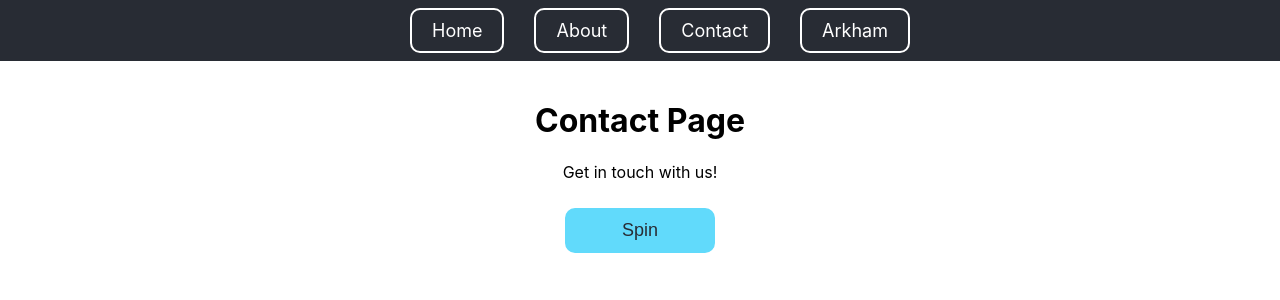
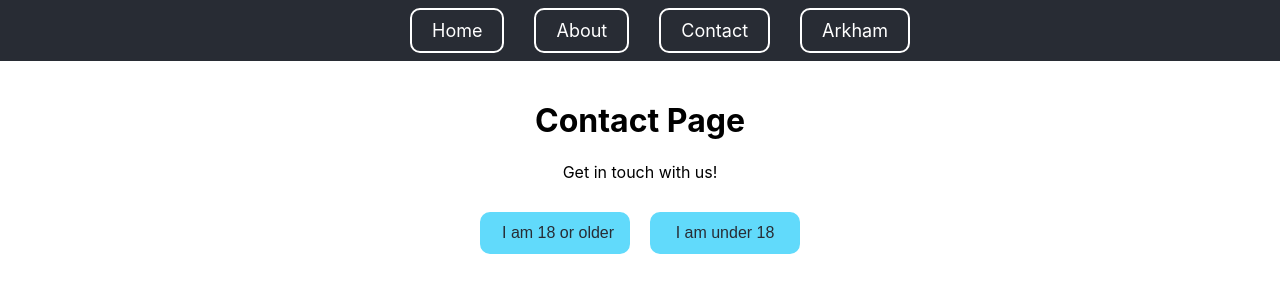
Before and after one commit to Cromwell20/FishPage, a React (Create React App) app: page /contact in a window 1280 px wide. Shown: the top 300 px of the page. Built offline with nearby package versions, Linux system fonts and the light colour scheme.

Commit message:
Added age verification

```diff
--- a/src/components/Contact/Contact.css
+++ b/src/components/Contact/Contact.css
@@ -1,5 +1,3 @@
-/* Contact.css */
-
 .contact-container {
   text-align: center;
 }
@@ -31,3 +29,17 @@
   font-size: 1.5em;
   color: green;
 }
+
+/* New styles for age verification buttons */
+.age-verification-container {
+  display: flex;
+  justify-content: center;
+  gap: 20px; /* Add space between the buttons */
+  margin-top: 20px; /* Add some margin to the top */
+}
+
+.age-verification-button {
+  padding: 10px 20px;
+  font-size: 1em;
+  cursor: pointer; /* Add cursor pointer for better UX */
+}
--- a/src/components/Contact/Contact.js
+++ b/src/components/Contact/Contact.js
@@ -1,4 +1,4 @@
-import React, { useState, useEffect } from 'react';
+import React, { useState } from 'react';
 import './Contact.css'; // Import the CSS file
 
 // Import images
@@ -40,15 +40,7 @@ function Contact() {
   const [list3] = useState(generateRandomList());
   const [grid, setGrid] = useState([]);
   const [winner, setWinner] = useState(false);
-  const [hasInteracted, setHasInteracted] = useState(false);
-
-  const handleInteraction = () => {
-    if (!hasInteracted) {
-      audio1.play();
-      setHasInteracted(true);
-    }
-    generateNumbers();
-  };
+  const [isAgeVerified, setIsAgeVerified] = useState(false);
 
   const generateNumbers = () => {
     const getRandomIndex = (list) => Math.floor(Math.random() * list.length);
@@ -94,11 +86,27 @@ function Contact() {
     }
   };
 
+  const handleAgeVerification = (isAdult) => {
+    if (isAdult) {
+      audio1.play();
+      setIsAgeVerified(true);
+    } else {
+      window.location.href = 'https://www.minimax.hu/';
+    }
+  };
+
   return (
     <div className="contact-container">
       <h1>Contact Page</h1>
       <p>Get in touch with us!</p>
-      <button onClick={handleInteraction}>Spin</button>
+      {!isAgeVerified ? (
+        <div className="age-verification-container">
+          <button className="age-verification-button" onClick={() => handleAgeVerification(true)}>I am 18 or older</button>
+          <button className="age-verification-button" onClick={() => handleAgeVerification(false)}>I am under 18</button>
+        </div>
+      ) : (
+        <button onClick={generateNumbers}>Spin</button>
+      )}
       {grid.length > 0 && (
         <div>
           <div className="grid-container">
```
Lines whose indentation alone changed are shown as unchanged.
